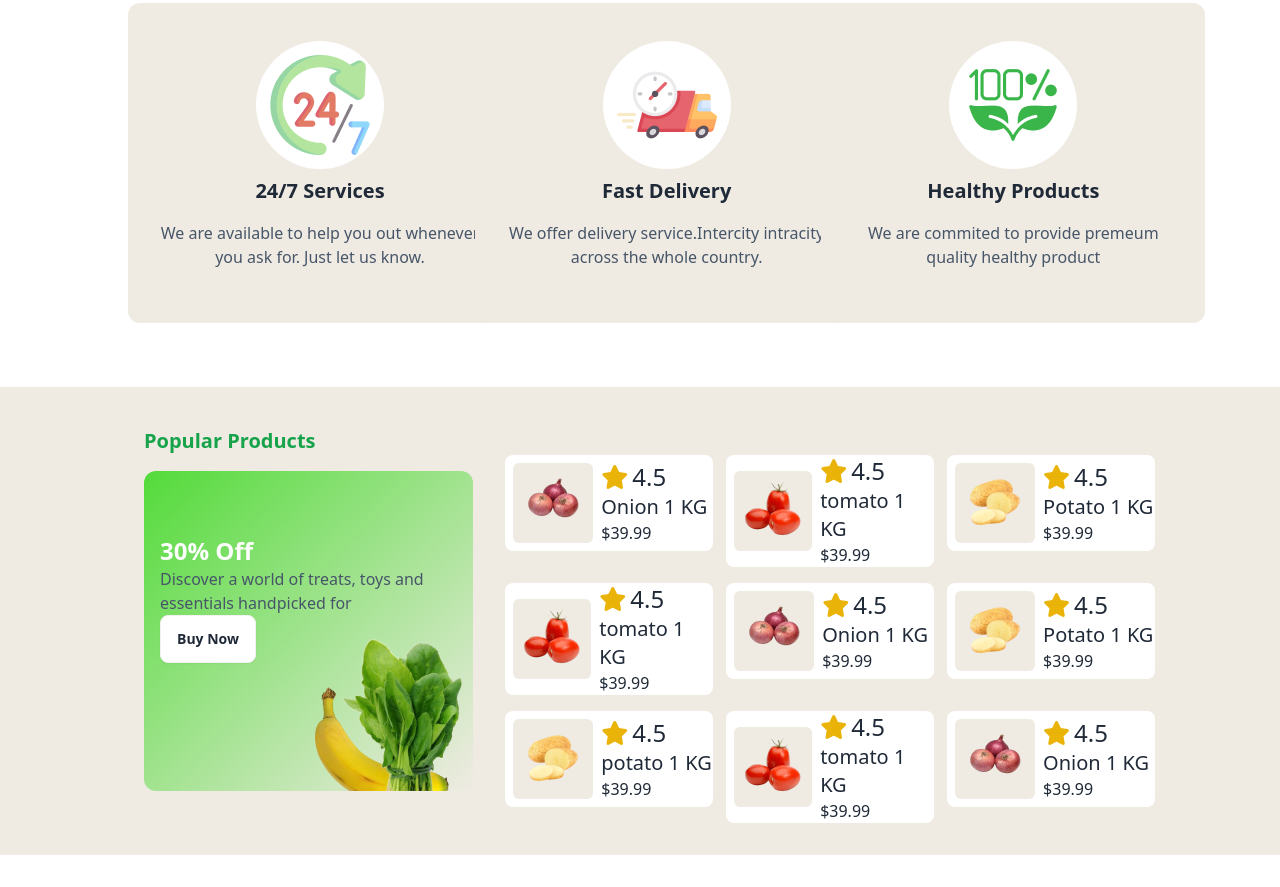
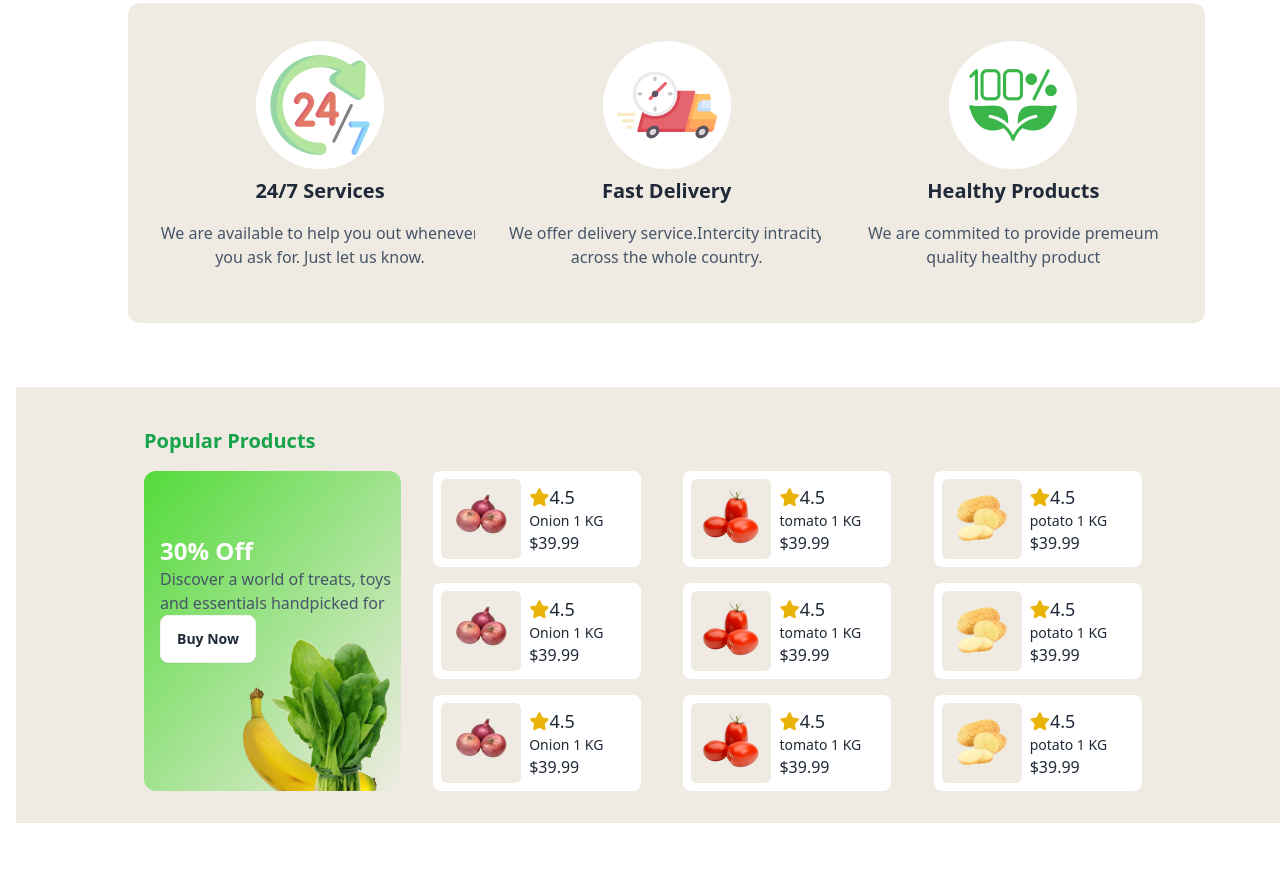
Before and after one commit to codevbase/Milestone-3-assignment-3-category-002, a plain HTML site: page index.html in a window 1280 px wide. Shown: the part 1260-2147 px from the top of the page. After the commit the page ends 2115 px from the top, so only its background shows below. Drawn offline with nearby package versions, Linux system fonts and the light colour scheme.

Commit message:
in suggestion section made correction

```diff
--- a/index.html
+++ b/index.html
@@ -159,16 +159,16 @@
         </div>
 
         <!-- product suggestion section -->
-        <div class="bg-light-offwhite w-full h-fit mb-8 py-8 flex justify-center">
+        <div class="bg-light-offwhite w-full h-fit mb-8 py-8 sm:flex justify-center lg:ml-4">
 
             <!-- content display -->
-            <div class="flex flex-col lg:w-[80vw] w-[60vw]">
+            <div class="flex flex-col gap-y-4 lg:w-[80vw] w-80">
 
-                <h1 class="text-green-600 font-bold text-xl mt-2 px-4">Popular Products</h1>
+                <h1 class="text-green-600 font-bold text-xl mt-2 ">Popular Products</h1>
 
-                <div class="flex flex-col justify-center lg:flex-row lg:justify-between">
+                <div class="flex flex-col gap-y-4 lg:gap-x-8 justify-center items-center lg:flex-row lg:justify-between">
                     <!-- poster -->
-                    <div class="relative w-[90%] h-80 lg:w-[35%]   bg-gradient-to-br from-[#53DB3A] rounded-xl m-4">
+                    <div class="relative w-80 sm:w-96 h-80 lg:w-[35%]   bg-gradient-to-br from-[#53DB3A] rounded-xl">
                         <!-- poster text -->
                         <div class="flex flex-col mt-16 ml-4">
                             <h1 class="text-white font-bold text-2xl">30% Off</h1>
@@ -180,178 +180,187 @@
                     </div>
 
                     <!-- cards -->
-                    <div class="w-[55vw] ml-4 grid grid-cols-2 lg:grid-cols-3 gap-1 md:gap-4 lg:gap-x-4">
-                        <div class="w-52 h-fit bg-white flex flex-row rounded-lg items-center">
+                    <div class="w-80 lg:w-[80vw] grid grid-cols-2 lg:grid-cols-3 gap-1 md:gap-4 lg:gap-x-4">
+                        <!-- card  -->
+                        <div class="w-36 lg:w-52 h-fit bg-white flex flex-row rounded-lg items-center">
                             <!-- product-image  -->
-                            <div class="bg-light-offwhite w-20 h-20 rounded-md m-2 flex justify-center items-center">
+                            <div class="bg-light-offwhite w-16 lg:w-20 md:20 h-20 rounded-md m-2 flex justify-center items-center">
                                 <img src="./c2-assets/onion.png" alt="">
                             </div>
 
                             <!-- product details -->
                             <div>
-                                <div class="flex flex-row gap-1">
-                                    <div><i class="fas fa-star text-yellow-500 text-2xl"></i>
+                                <div class="flex flex-row gap-0">
+                                    <div><i class="fas fa-star text-yellow-500 text-lg"></i>
                                     </div>
-                                    <h1 class="text-2xl">4.5</h1>
+                                    <h1 class="text-lg">4.5</h1>
                                 </div>
-                                <h1 class="text-xl">Onion 1 KG</h1>
+                                <h1 class="text-sm">Onion 1 KG</h1>
                                 <h3>$39.99</h3>
 
                             </div>
 
                         </div>
-                        <div class="w-52 h-fit bg-white flex flex-row rounded-lg items-center">
+                        <div class="w-36 lg:w-52 h-fit bg-white flex flex-row rounded-lg items-center">
                             <!-- product-image  -->
-                            <div class="bg-light-offwhite w-20 h-20 rounded-md m-2 flex justify-center items-center">
+                            <div class="bg-light-offwhite w-16 lg:w-20 md:20 h-20 rounded-md m-2 flex justify-center items-center">
                                 <img src="./c2-assets/tomato.png" alt="">
                             </div>
 
                             <!-- product details -->
                             <div>
-                                <div class="flex flex-row gap-1">
-                                    <div><i class="fas fa-star text-yellow-500 text-2xl"></i>
+                                <div class="flex flex-row gap-0">
+                                    <div><i class="fas fa-star text-yellow-500 text-lg"></i>
                                     </div>
-                                    <h1 class="text-2xl">4.5</h1>
+                                    <h1 class="text-lg">4.5</h1>
                                 </div>
-                                <h1 class="text-xl">tomato 1 KG</h1>
+                                <h1 class="text-sm">tomato 1 KG</h1>
                                 <h3>$39.99</h3>
 
                             </div>
 
                         </div>
-                        <div class="w-52 h-fit bg-white flex flex-row rounded-lg items-center">
+                        <div class="w-36 lg:w-52 h-fit bg-white flex flex-row rounded-lg items-center">
                             <!-- product-image  -->
-                            <div class="bg-light-offwhite w-20 h-20 rounded-md m-2 flex justify-center items-center">
+                            <div class="bg-light-offwhite w-16 lg:w-20 md:20 h-20 rounded-md m-2 flex justify-center items-center">
                                 <img src="./c2-assets/potato.png" alt="">
                             </div>
 
                             <!-- product details -->
                             <div>
-                                <div class="flex flex-row gap-1">
-                                    <div><i class="fas fa-star text-yellow-500 text-2xl"></i>
+                                <div class="flex flex-row gap-0">
+                                    <div><i class="fas fa-star text-yellow-500 text-lg"></i>
                                     </div>
-                                    <h1 class="text-2xl">4.5</h1>
+                                    <h1 class="text-lg">4.5</h1>
                                 </div>
-                                <h1 class="text-xl">Potato 1 KG</h1>
+                                <h1 class="text-sm">potato 1 KG</h1>
                                 <h3>$39.99</h3>
 
                             </div>
 
                         </div>
-                        <div class="w-52 h-fit bg-white flex flex-row rounded-lg items-center">
+                        <!-- card  -->
+                        <div class="w-36 lg:w-52 h-fit bg-white flex flex-row rounded-lg items-center">
                             <!-- product-image  -->
-                            <div class="bg-light-offwhite w-20 h-20 rounded-md m-2 flex justify-center items-center">
+                            <div class="bg-light-offwhite w-16 lg:w-20 md:20 h-20 rounded-md m-2 flex justify-center items-center">
+                                <img src="./c2-assets/onion.png" alt="">
+                            </div>
+
+                            <!-- product details -->
+                            <div>
+                                <div class="flex flex-row gap-0">
+                                    <div><i class="fas fa-star text-yellow-500 text-lg"></i>
+                                    </div>
+                                    <h1 class="text-lg">4.5</h1>
+                                </div>
+                                <h1 class="text-sm">Onion 1 KG</h1>
+                                <h3>$39.99</h3>
+
+                            </div>
+
+                        </div>
+                        <div class="w-36 lg:w-52 h-fit bg-white flex flex-row rounded-lg items-center">
+                            <!-- product-image  -->
+                            <div class="bg-light-offwhite w-16 lg:w-20 md:20 h-20 rounded-md m-2 flex justify-center items-center">
                                 <img src="./c2-assets/tomato.png" alt="">
                             </div>
 
                             <!-- product details -->
                             <div>
-                                <div class="flex flex-row gap-1">
-                                    <div><i class="fas fa-star text-yellow-500 text-2xl"></i>
+                                <div class="flex flex-row gap-0">
+                                    <div><i class="fas fa-star text-yellow-500 text-lg"></i>
                                     </div>
-                                    <h1 class="text-2xl">4.5</h1>
+                                    <h1 class="text-lg">4.5</h1>
                                 </div>
-                                <h1 class="text-xl">tomato 1 KG</h1>
+                                <h1 class="text-sm">tomato 1 KG</h1>
                                 <h3>$39.99</h3>
 
                             </div>
 
                         </div>
-                        <div class="w-52 h-fit bg-white flex flex-row rounded-lg items-center">
+                        <div class="w-36 lg:w-52 h-fit bg-white flex flex-row rounded-lg items-center">
                             <!-- product-image  -->
-                            <div class="bg-light-offwhite w-20 h-20 rounded-md m-2 flex justify-center items-center">
+                            <div class="bg-light-offwhite w-16 lg:w-20 md:20 h-20 rounded-md m-2 flex justify-center items-center">
+                                <img src="./c2-assets/potato.png" alt="">
+                            </div>
+
+                            <!-- product details -->
+                            <div>
+                                <div class="flex flex-row gap-0">
+                                    <div><i class="fas fa-star text-yellow-500 text-lg"></i>
+                                    </div>
+                                    <h1 class="text-lg">4.5</h1>
+                                </div>
+                                <h1 class="text-sm">potato 1 KG</h1>
+                                <h3>$39.99</h3>
+
+                            </div>
+
+                        </div>
+                        <!-- card  -->
+                        <div class="w-36 lg:w-52 h-fit bg-white flex flex-row rounded-lg items-center">
+                            <!-- product-image  -->
+                            <div class="bg-light-offwhite w-16 lg:w-20 md:20 h-20 rounded-md m-2 flex justify-center items-center">
                                 <img src="./c2-assets/onion.png" alt="">
                             </div>
 
                             <!-- product details -->
                             <div>
-                                <div class="flex flex-row gap-1">
-                                    <div><i class="fas fa-star text-yellow-500 text-2xl"></i>
+                                <div class="flex flex-row gap-0">
+                                    <div><i class="fas fa-star text-yellow-500 text-lg"></i>
                                     </div>
-                                    <h1 class="text-2xl">4.5</h1>
+                                    <h1 class="text-lg">4.5</h1>
                                 </div>
-                                <h1 class="text-xl">Onion 1 KG</h1>
+                                <h1 class="text-sm">Onion 1 KG</h1>
                                 <h3>$39.99</h3>
 
                             </div>
 
                         </div>
-                        <div class="w-52 h-fit bg-white flex flex-row rounded-lg items-center">
+                        <div class="w-36 lg:w-52 h-fit bg-white flex flex-row rounded-lg items-center">
                             <!-- product-image  -->
-                            <div class="bg-light-offwhite w-20 h-20 rounded-md m-2 flex justify-center items-center">
+                            <div class="bg-light-offwhite w-16 lg:w-20 md:20 h-20 rounded-md m-2 flex justify-center items-center">
+                                <img src="./c2-assets/tomato.png" alt="">
+                            </div>
+
+                            <!-- product details -->
+                            <div>
+                                <div class="flex flex-row gap-0">
+                                    <div><i class="fas fa-star text-yellow-500 text-lg"></i>
+                                    </div>
+                                    <h1 class="text-lg">4.5</h1>
+                                </div>
+                                <h1 class="text-sm">tomato 1 KG</h1>
+                                <h3>$39.99</h3>
+
+                            </div>
+
+                        </div>
+                        <div class="w-36 lg:w-52 h-fit bg-white flex flex-row rounded-lg items-center">
+                            <!-- product-image  -->
+                            <div class="bg-light-offwhite w-16 lg:w-20 md:20 h-20 rounded-md m-2 flex justify-center items-center">
                                 <img src="./c2-assets/potato.png" alt="">
                             </div>
 
                             <!-- product details -->
                             <div>
-                                <div class="flex flex-row gap-1">
-                                    <div><i class="fas fa-star text-yellow-500 text-2xl"></i>
+                                <div class="flex flex-row gap-0">
+                                    <div><i class="fas fa-star text-yellow-500 text-lg"></i>
                                     </div>
-                                    <h1 class="text-2xl">4.5</h1>
+                                    <h1 class="text-lg">4.5</h1>
                                 </div>
-                                <h1 class="text-xl">Potato 1 KG</h1>
+                                <h1 class="text-sm">potato 1 KG</h1>
                                 <h3>$39.99</h3>
 
                             </div>
 
                         </div>
-                        <div class="w-52 h-fit bg-white flex flex-row rounded-lg items-center">
-                            <!-- product-image  -->
-                            <div class="bg-light-offwhite w-20 h-20 rounded-md m-2 flex justify-center items-center">
-                                <img src="./c2-assets/potato.png" alt="">
-                            </div>
 
-                            <!-- product details -->
-                            <div>
-                                <div class="flex flex-row gap-1">
-                                    <div><i class="fas fa-star text-yellow-500 text-2xl"></i>
-                                    </div>
-                                    <h1 class="text-2xl">4.5</h1>
-                                </div>
-                                <h1 class="text-xl">potato 1 KG</h1>
-                                <h3>$39.99</h3>
 
-                            </div>
 
-                        </div>
-                        <div class="w-52 h-fit bg-white flex flex-row rounded-lg items-center">
-                            <!-- product-image  -->
-                            <div class="bg-light-offwhite w-20 h-20 rounded-md m-2 flex justify-center items-center">
-                                <img src="./c2-assets/tomato.png" alt="">
-                            </div>
 
-                            <!-- product details -->
-                            <div>
-                                <div class="flex flex-row gap-1">
-                                    <div><i class="fas fa-star text-yellow-500 text-2xl"></i>
-                                    </div>
-                                    <h1 class="text-2xl">4.5</h1>
-                                </div>
-                                <h1 class="text-xl">tomato 1 KG</h1>
-                                <h3>$39.99</h3>
 
-                            </div>
 
-                        </div>
-                        <div class="w-52 h-fit bg-white flex flex-row rounded-lg items-center">
-                            <!-- product-image  -->
-                            <div class="bg-light-offwhite w-20 h-20 rounded-md m-2 flex justify-center items-center">
-                                <img src="./c2-assets/onion.png" alt="">
-                            </div>
-
-                            <!-- product details -->
-                            <div>
-                                <div class="flex flex-row gap-1">
-                                    <div><i class="fas fa-star text-yellow-500 text-2xl"></i>
-                                    </div>
-                                    <h1 class="text-2xl">4.5</h1>
-                                </div>
-                                <h1 class="text-xl">Onion 1 KG</h1>
-                                <h3>$39.99</h3>
-
-                            </div>
-
-                        </div>
 
 
                     </div>
```
